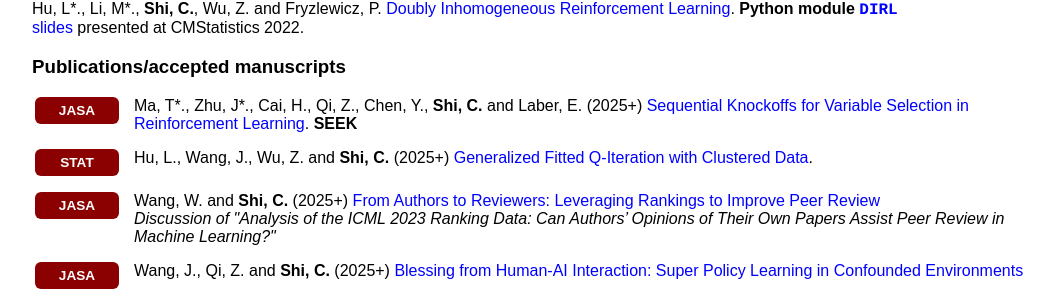
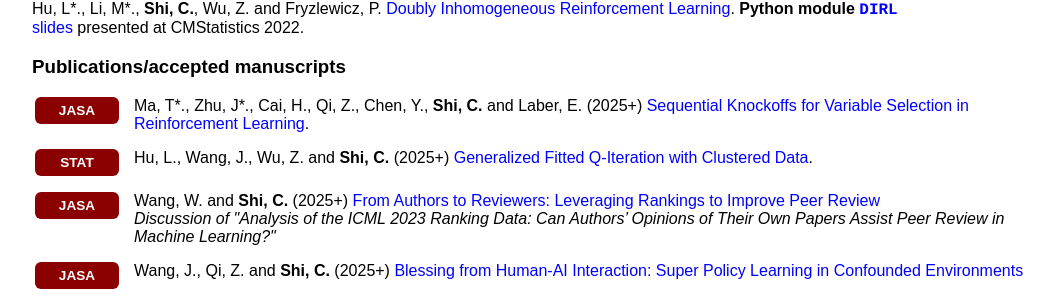
Before and after one commit to callmespring/callmespring.github.io, a Jekyll site: the page built from publication.md, in a window 1280 px wide and 900 px high, scrolled down 654 px. Shown: the part 145-448 px from the top of the window, without its empty margins (108-1162 px from the left). Built offline with Jekyll 4.4.1, drawn with Linux system fonts in a browser that asks for light colours.

Commit message:
Update publication.md

```diff
--- a/publication.md
+++ b/publication.md
@@ -53,7 +53,7 @@ Hu, L\*., Li, M\*., **Shi, C.**, Wu, Z. and Fryzlewicz, P. [Doubly Inhomogeneous
   </div>
   <div class="pub-content" style="flex: 1;">
     Ma, T*., Zhu, J*., Cai, H., Qi, Z., Chen, Y., <strong>Shi, C.</strong> and Laber, E. (2025+) <a href="https://arxiv.org/pdf/2303.14281.pdf">Sequential Knockoffs for Variable Selection in
-Reinforcement Learning</a>. <strong>SEEK</strong>
+Reinforcement Learning</a>.
   </div>
 </div>
 
```
